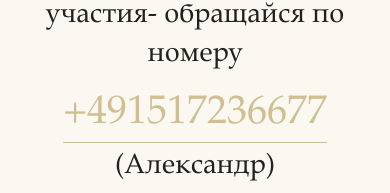
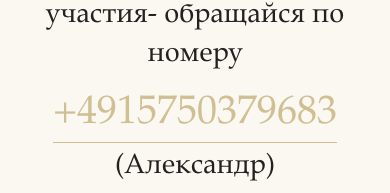
Before and after one commit to alex-main-academy/Ivan-Irina, a plain HTML site: page index.html in a window 390 px wide. Shown: the part 6417-6610 px from the top of the page. Drawn offline with nearby package versions, Linux system fonts and the light colour scheme.

Commit message:
change-phone-number

```diff
--- a/index.html
+++ b/index.html
@@ -260,7 +260,7 @@
                     </h2>
                     <p class="info__text text">
                         Если возникнут вопросы по поводу программы, участия- обращайся по номеру <br>
-                        <a href="tel:+491517236677" class="info__phone">+491517236677</a>
+                        <a href="tel:+4915750379683" class="info__phone">+4915750379683</a>
                         <br>
                         (Александр)
                     </p>
```
